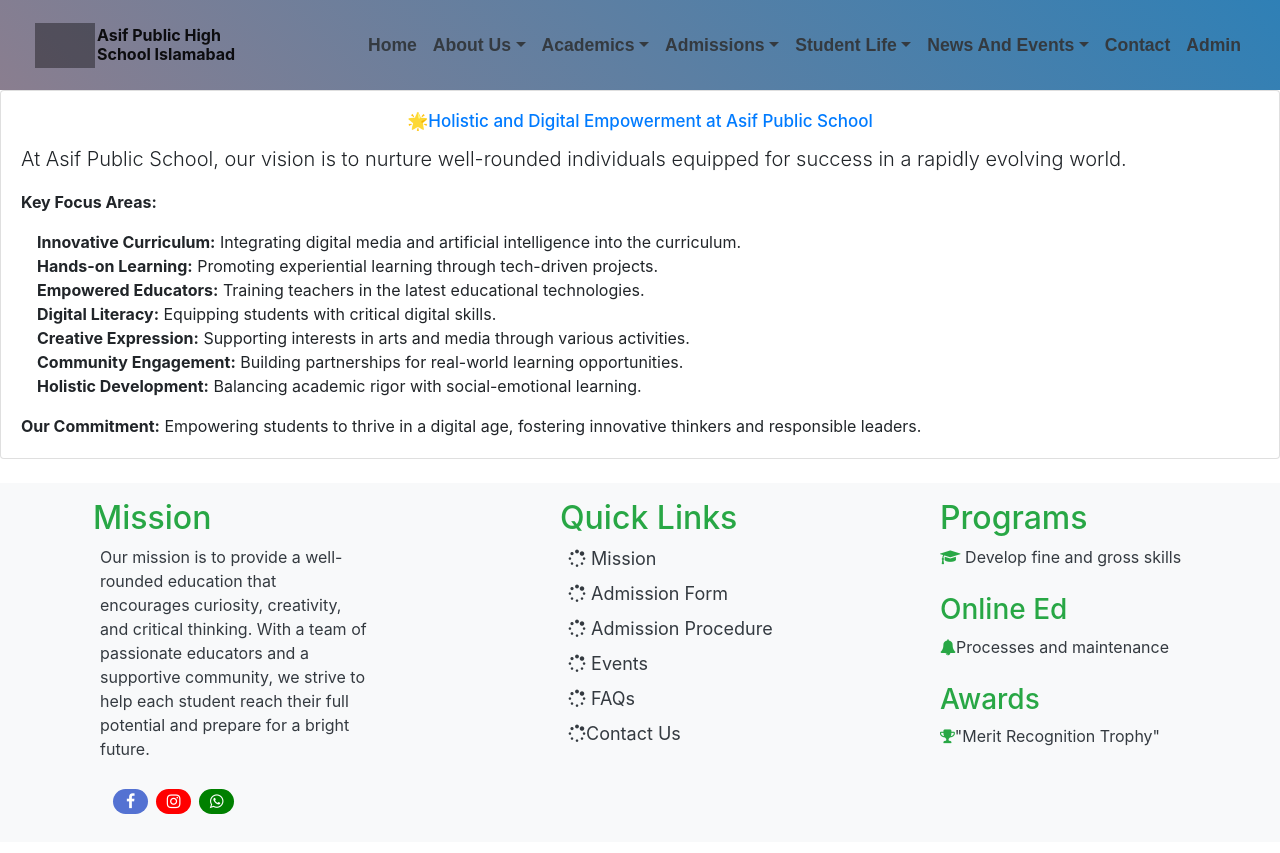
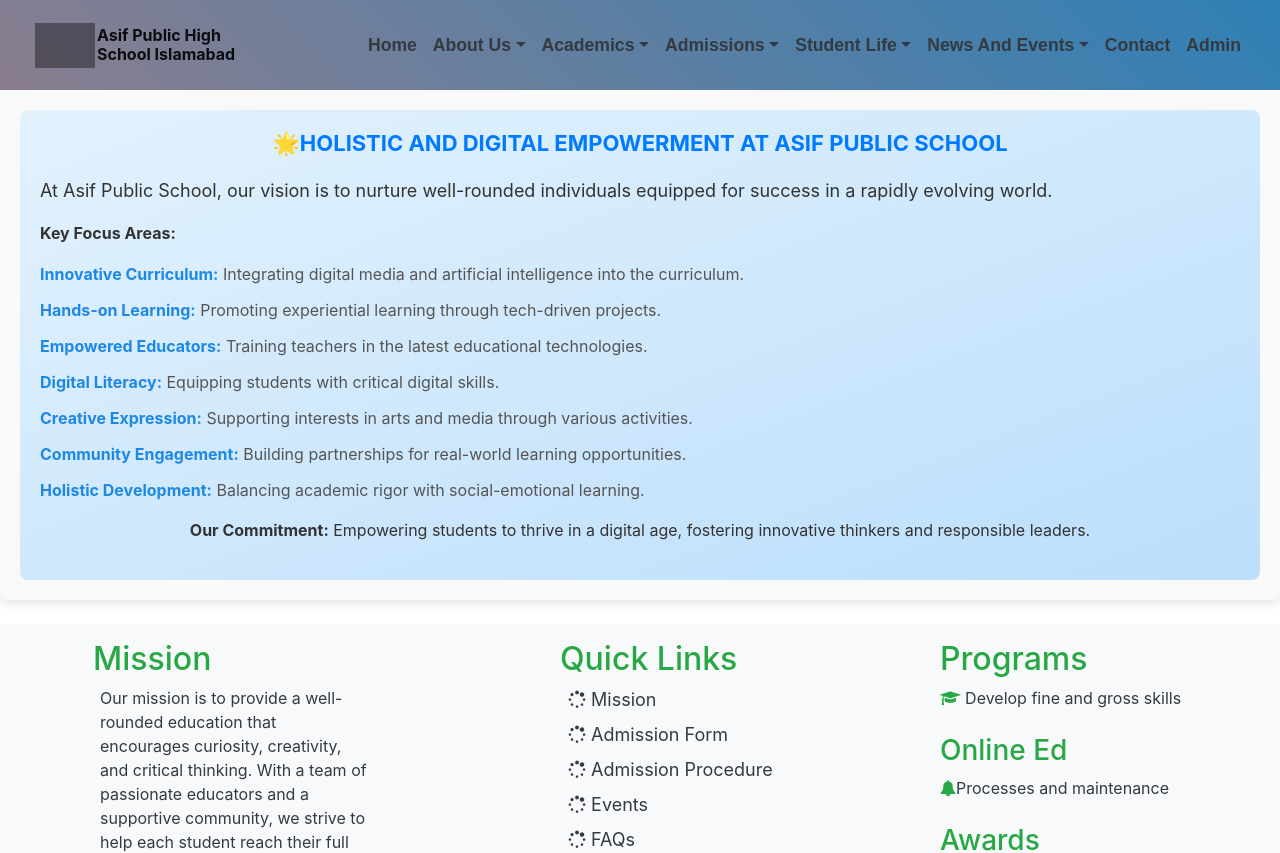
Before and after one commit to AbdullahShabbir-creator/finalyearproject, a React (Create React App) app: page /LeadingwithInnovation in a window 1280 px wide. Shown: the top 853 px of the page. Built offline with nearby package versions, Linux system fonts and the light colour scheme; grey boxes are pictures that could not be loaded.

Commit message:
Designing

```diff
--- a/src/CurrculimOverview/CurrculimOverview.js
+++ b/src/CurrculimOverview/CurrculimOverview.js
@@ -195,6 +195,7 @@ const EducationCards = () => {
 
   return (
     <div className="container mt-5">
+        <h1 className="text-center text-success mb-5">Curriculum Overview</h1>
       <div className="row">
         {cardsData.map((card, index) => (
           <div className="col-md-4 d-flex mb-4" key={index}>
--- /dev/null
+++ b/src/Leading with Innovation/LeadingwithInnovation.css
@@ -0,0 +1,87 @@
+/* Unique Card container */
+.leading-card {
+    transition: transform 0.3s ease, box-shadow 0.3s ease;
+    background-color: #f9f9f9;
+    border-radius: 8px;
+    box-shadow: 0 4px 8px rgba(0, 0, 0, 0.1);
+    padding: 20px;
+  }
+
+
+
+  /* Unique Card body styles */
+  .leading-card-body {
+    background: linear-gradient(to bottom right, #e3f2fd, #bbdefb);
+    padding: 20px;
+    border-radius: 8px;
+  }
+
+  /* Unique Title styling */
+  .leading-card-title {
+    font-size: 22px;
+    font-weight: bold;
+    color: #1e88e5;
+    margin-bottom: 20px;
+    text-transform: uppercase;
+  }
+
+  /* Unique Text styling */
+  .leading-card-text {
+    font-size: 16px;
+    color: #333;
+    line-height: 1.6;
+  }
+
+  /* Lead text styling */
+  .leading-card-lead {
+    font-size: 18px;
+    color: #333;
+    margin-bottom: 15px;
+  }
+
+  /* Unique List styling */
+  .leading-card-list {
+    list-style: none;
+    padding-left: 0;
+  }
+
+  .leading-card-list-item {
+    font-size: 16px;
+    margin-bottom: 12px;
+    color: #555;
+    transition: color 0.3s ease;
+  }
+
+  /* Strong text in list */
+  .leading-card-list-item strong {
+    color: #1e88e5;
+  }
+
+  /* Hover effect on list items */
+  .leading-card-list-item:hover {
+    color: #0d47a1;
+  }
+
+  /* Adding subtle animation when the card loads */
+  @keyframes leadingCardFadeIn {
+    from {
+      opacity: 0.5;
+    }
+    to {
+      opacity: 1;
+    }
+  }
+
+  .leading-card {
+    animation: leadingCardFadeIn 3s ease-out;
+  }
+
+  /* Responsive styling */
+  @media (max-width: 768px) {
+    .leading-card-body {
+      padding: 15px;
+    }
+    .leading-card-title {
+      font-size: 20px;
+    }
+  }
--- a/src/Leading with Innovation/LeadingwithInnovation.js
+++ b/src/Leading with Innovation/LeadingwithInnovation.js
@@ -1,55 +1,44 @@
 import React from "react";
+import "./LeadingwithInnovation.css"; // Ensure to create a CSS file for styles
 
 const LeadingwithInnovation = () => {
   return (
-    <div className="card mb-4">
-      <div className="card-body" style={{ marginLeft: "0px" }}>
-        <h4
-          className="card-title text-center text-primary"
-          style={{ fontSize: "17px" }}
-        >
+    <div className="leading-card mb-4">
+      <div className="leading-card-body">
+        <h4 className="leading-card-title text-center text-primary">
           🌟Holistic and Digital Empowerment at Asif Public School
         </h4>
-        <p className="card-text lead">
-          At Asif Public School, our vision is to nurture well-rounded
-          individuals equipped for success in a rapidly evolving world.
+        <p className="leading-card-text leading-card-lead">
+          At Asif Public School, our vision is to nurture well-rounded individuals equipped for success in a rapidly evolving world.
         </p>
-        <p className="card-text">
+        <p className="leading-card-text">
           <strong>Key Focus Areas:</strong>
         </p>
-        <ul className="list-unstyled pl-3">
-          <li className="text-start">
-            <strong>Innovative Curriculum:</strong> Integrating digital media
-            and artificial intelligence into the curriculum.
+        <ul className="leading-card-list">
+          <li className="leading-card-list-item">
+            <strong>Innovative Curriculum:</strong> Integrating digital media and artificial intelligence into the curriculum.
           </li>
-          <li className="text-start">
-            <strong>Hands-on Learning:</strong> Promoting experiential learning
-            through tech-driven projects.
+          <li className="leading-card-list-item">
+            <strong>Hands-on Learning:</strong> Promoting experiential learning through tech-driven projects.
           </li>
-          <li className="text-start">
-            <strong>Empowered Educators:</strong> Training teachers in the
-            latest educational technologies.
+          <li className="leading-card-list-item">
+            <strong>Empowered Educators:</strong> Training teachers in the latest educational technologies.
           </li>
-          <li className="text-start">
-            <strong>Digital Literacy:</strong> Equipping students with critical
-            digital skills.
+          <li className="leading-card-list-item">
+            <strong>Digital Literacy:</strong> Equipping students with critical digital skills.
           </li>
-          <li className="text-start">
-            <strong>Creative Expression:</strong> Supporting interests in arts
-            and media through various activities.
+          <li className="leading-card-list-item">
+            <strong>Creative Expression:</strong> Supporting interests in arts and media through various activities.
           </li>
-          <li className="text-start">
-            <strong>Community Engagement:</strong> Building partnerships for
-            real-world learning opportunities.
+          <li className="leading-card-list-item">
+            <strong>Community Engagement:</strong> Building partnerships for real-world learning opportunities.
           </li>
-          <li className="text-start">
-            <strong>Holistic Development:</strong> Balancing academic rigor with
-            social-emotional learning.
+          <li className="leading-card-list-item">
+            <strong>Holistic Development:</strong> Balancing academic rigor with social-emotional learning.
           </li>
         </ul>
-        <p className="card-text">
-          <strong>Our Commitment:</strong> Empowering students to thrive in a
-          digital age, fostering innovative thinkers and responsible leaders.
+        <p className="leading-card-text text-center">
+          <strong>Our Commitment:</strong> Empowering students to thrive in a digital age, fostering innovative thinkers and responsible leaders.
         </p>
       </div>
     </div>
```
Also changed, not shown: src/Event Calender/EventCalender.js (+163 -2 lines).
